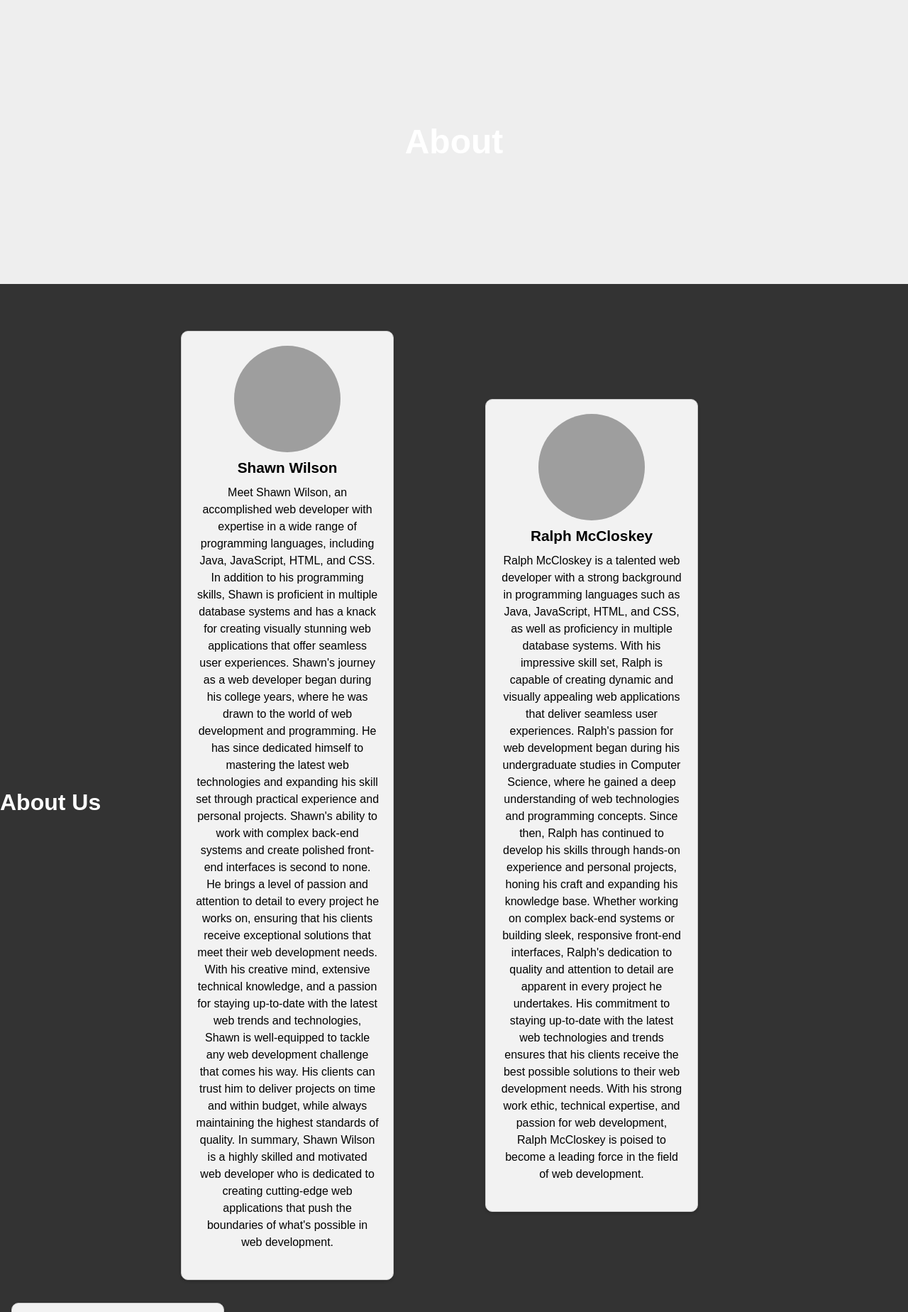
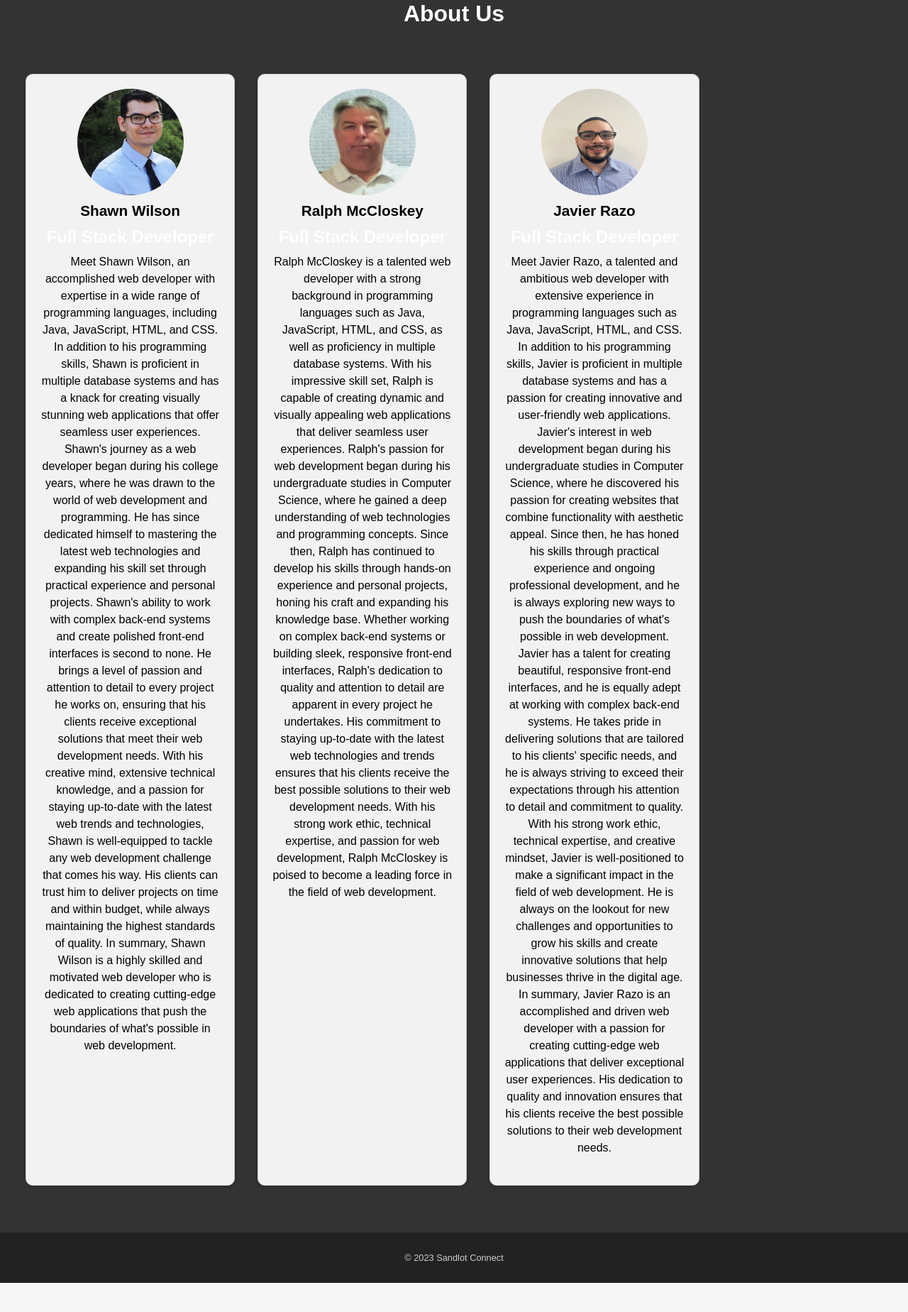
Before and after one commit to Sandlot-Connect/sandlot-connect, a Spring Boot app: page /about-us in a window 1280 px wide. Shown: the part 56-1904 px from the top of the page at 71% size. After the commit the page ends 1863 px from the top, so only its background shows below. Run offline with Spring Boot 4, Linux system fonts and the light colour scheme; some of the project's set-up classes (security, data sources, template engines, error pages and the like) are left out, and stand-ins take their place; some libraries are stand-ins or nearby versions; grey boxes are pictures that could not be loaded.

Commit message:
working on styling about us

```diff
--- a/src/main/resources/templates/about/index.html
+++ b/src/main/resources/templates/about/index.html
@@ -4,14 +4,14 @@
 </head>
 <body>
 <nav th:replace="partials :: navbar"></nav>
-<header th:replace="partials :: header('About')"></header>
-<main>
-
-    <section class="about-us">
-        <h2>About Us</h2>
-        <div class="person">
-            <img src="person1.jpg" alt="Person 1">
+<main class="container-fluid">
+    <h2 class="text-center">About Us</h2>
+    <section class="container about-us justify-content-center">
+        <div class="row">
+            <div class="person col-md-4">
+                <img th:src="@{/img/Screenshot 2023-03-13 at 1.57.32 PM.png}" alt="Shawn Wilson">
                 <h3>Shawn Wilson</h3>
+                <h4>Full Stack Developer</h4>
                 <p>Meet Shawn Wilson, an accomplished web developer with expertise in a wide range of programming languages, including Java, JavaScript, HTML, and CSS. In addition to his programming skills, Shawn is proficient in multiple database systems and has a knack for creating visually stunning web applications that offer seamless user experiences.
 
                     Shawn's journey as a web developer began during his college years, where he was drawn to the world of web development and programming. He has since dedicated himself to mastering the latest web technologies and expanding his skill set through practical experience and personal projects.
@@ -22,9 +22,10 @@
 
                     In summary, Shawn Wilson is a highly skilled and motivated web developer who is dedicated to creating cutting-edge web applications that push the boundaries of what's possible in web development.</p>
             </div>
-        <div class="person">
-            <img src="person2.jpg" alt="Person 2">
+            <div class="person col-md-4">
+                <img th:src="@{/img/Screenshot 2023-03-13 at 1.58.31 PM.png}" alt="Ralph McCloskey">
                 <h3>Ralph McCloskey</h3>
+                <h4>Full Stack Developer</h4>
                 <p>Ralph McCloskey is a talented web developer with a strong background in programming languages such as Java, JavaScript, HTML, and CSS, as well as proficiency in multiple database systems. With his impressive skill set, Ralph is capable of creating dynamic and visually appealing web applications that deliver seamless user experiences.
 
                     Ralph's passion for web development began during his undergraduate studies in Computer Science, where he gained a deep understanding of web technologies and programming concepts. Since then, Ralph has continued to develop his skills through hands-on experience and personal projects, honing his craft and expanding his knowledge base.
@@ -34,9 +35,10 @@
                     With his strong work ethic, technical expertise, and passion for web development, Ralph McCloskey is poised to become a leading force in the field of web development.
                 </p>
             </div>
-        <div class="person">
-            <img src="person3.jpg" alt="Person 3">
+            <div class="person col-md-4">
+                <img th:src="@{/img/image_50412801.JPG}" alt="Javier Razo">
                 <h3>Javier Razo</h3>
+                <h4>Full Stack Developer</h4>
                 <p>Meet Javier Razo, a talented and ambitious web developer with extensive experience in programming languages such as Java, JavaScript, HTML, and CSS. In addition to his programming skills, Javier is proficient in multiple database systems and has a passion for creating innovative and user-friendly web applications.
 
                     Javier's interest in web development began during his undergraduate studies in Computer Science, where he discovered his passion for creating websites that combine functionality with aesthetic appeal. Since then, he has honed his skills through practical experience and ongoing professional development, and he is always exploring new ways to push the boundaries of what's possible in web development.
@@ -47,6 +49,7 @@
 
                     In summary, Javier Razo is an accomplished and driven web developer with a passion for creating cutting-edge web applications that deliver exceptional user experiences. His dedication to quality and innovation ensures that his clients receive the best possible solutions to their web development needs.</p>
             </div>
+        </div>
     </section>
 </main>
 
--- a/src/main/resources/templates/teams/show.html
+++ b/src/main/resources/templates/teams/show.html
@@ -4,7 +4,7 @@
 </head>
 <body>
 <nav th:replace="partials :: navbar"></nav>
-<div class="main-container">
+<div class="">
     <div class="text-container">
         <div>
             <h1 th:text="${team.city} + ' ' + ${team.name}"></h1>
```
Lines whose indentation alone changed are shown as unchanged.
